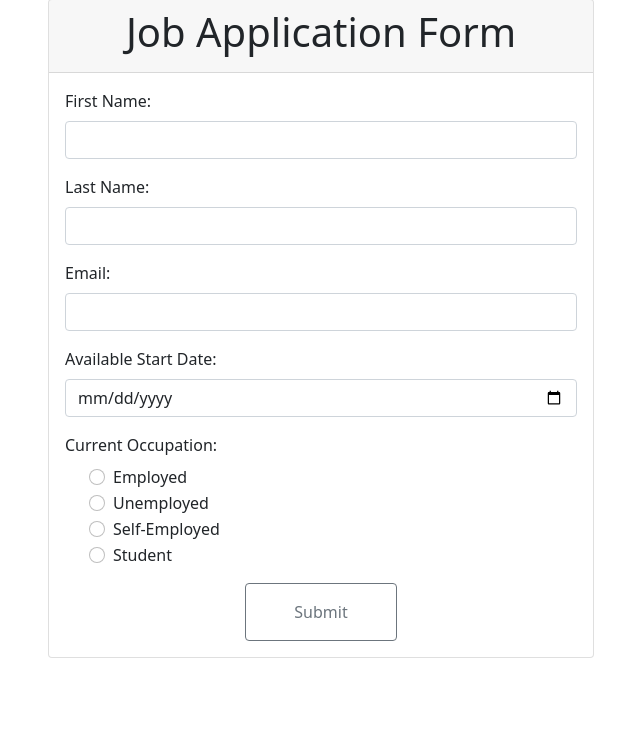
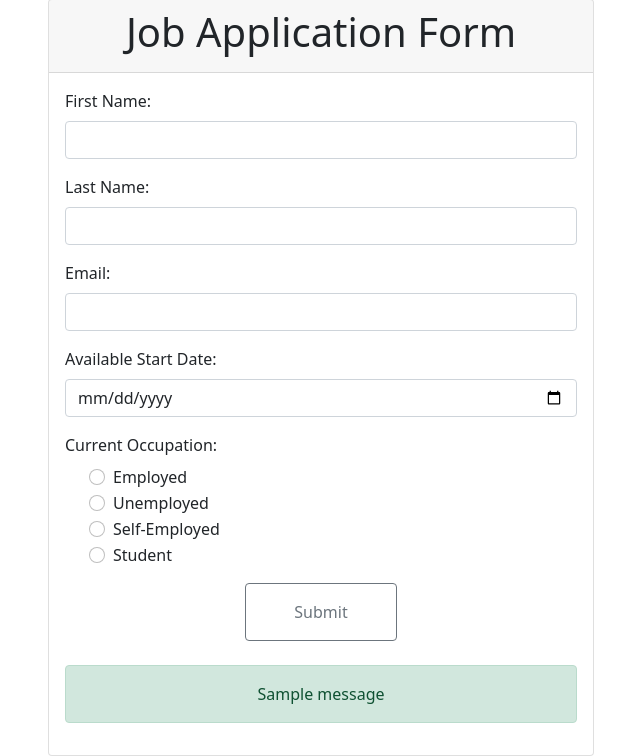
Before and after one commit to Hasan082/Job-Application-Web-App-with-Python-Flask, a Flask app: page / in a window 1280 px wide. Shown: the part 49-805 px from the top of the page, without its empty margins (319-959 px from the left). Before the commit the page ends 707 px from the top, so only its background shows below. Run offline with Flask 3, Linux system fonts and the light colour scheme; tables that the repository leaves empty hold one stand-in row (values such as "Sample post"); one stand-in notice (Sample message) is shown.

Commit message:
[ADDED] Show sucess message to user

```diff
--- a/app.py
+++ b/app.py
@@ -1,5 +1,5 @@
 from datetime import datetime
-from flask import Flask, render_template, request
+from flask import Flask, render_template, request, flash, redirect, url_for
 from flask_sqlalchemy import SQLAlchemy
 
 app = Flask(__name__)
@@ -18,7 +18,6 @@ class formData(db.Model):
     date = db.Column(db.Date)
 
 
-
 @app.route("/", methods=["GET", "POST"])
 def index():
     if request.method == "POST":
@@ -29,6 +28,7 @@ def index():
         date = request.form.get("date")
         date_obj = datetime.strptime(date, "%Y-%m-%d")
 
+        # Process form data
         form = formData(
             first_name=first_name,
             last_name=last_name,
@@ -36,8 +36,17 @@ def index():
             occupation=occupation,
             date=date_obj,
         )
+
+        # Add form data to database
         db.session.add(form)
         db.session.commit()
+
+        # Show success message to user
+        flash("Thank you for expressing interest in the position. We appreciate your application and will review it carefully. Expect to hear from us soon regarding the next steps in the hiring process.", "success")
+
+        # redirect to same page auto resubmit
+        return redirect(url_for("index"))
+
     return render_template("index.html")
 
 
--- a/templates/index.html
+++ b/templates/index.html
@@ -56,6 +56,15 @@
                             </div>
                             <div class="text-center">
                                 <button type="submit" class="btn btn-outline-secondary px-5 py-3">Submit</button>
+                                {% with messages = get_flashed_messages() %}
+                                    {% if messages %}
+                                        {% for message in messages %}
+                                            <div class="alert alert-success mt-4" role="alert">
+                                                <p class="m-0">{{message}}</p>
+                                            </div>
+                                        {% endfor %}
+                                    {% endif %}
+                                {% endwith %}
                             </div>
                         </form>
                     </div>
```
